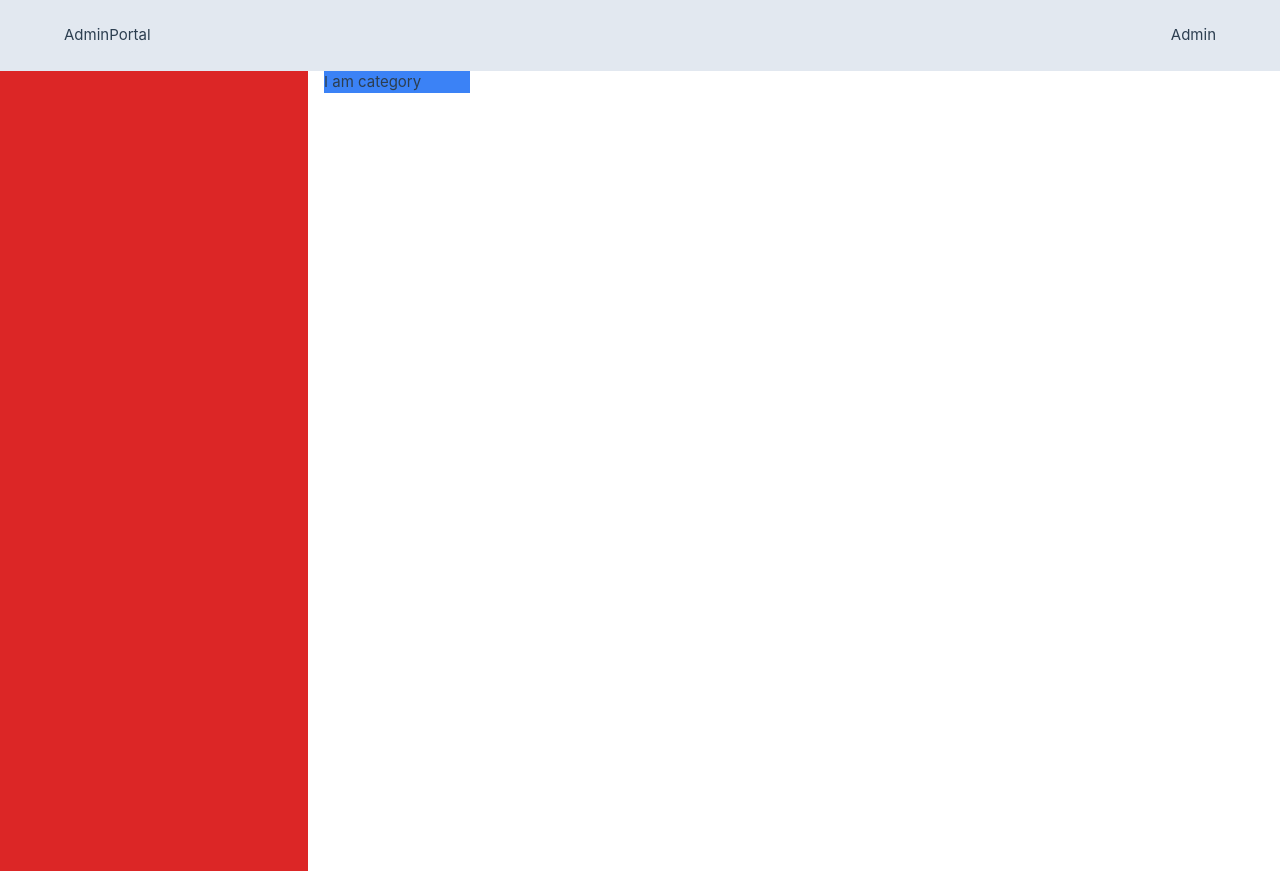
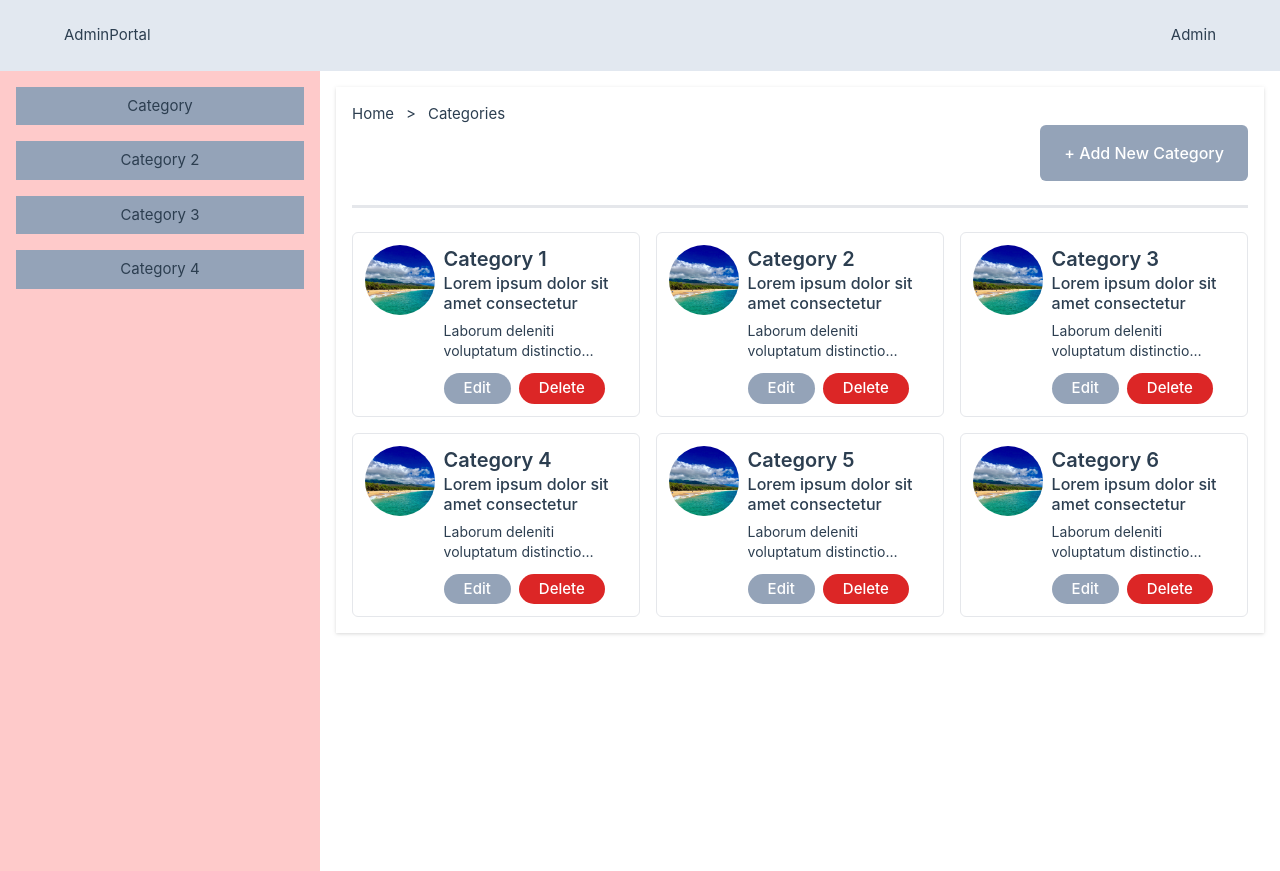
Before and after one commit to sabbir-neutrix/Admin-Portal-Vue-3, a Vue app: page /category in a window 1280 px wide. Built offline with nearby package versions, Linux system fonts and the light colour scheme.

Commit message:
working in category

```diff
--- a/src/App.vue
+++ b/src/App.vue
@@ -1,11 +1,11 @@
 <template>
     <div>
         <Header></Header>
-        <div class="grid grid-cols-8 gap-4">
-            <div class="bg-red-600 h-screen col-span-2">
+        <div class="grid grid-cols-8">
+            <div class="bg-red-200 h-screen col-span-2">
                 <Siderbar></Siderbar>
             </div>
-            <div>
+            <div class="col-span-6 p-4">
                 <router-view></router-view>
             </div>
         </div>
--- a/src/components/category/Category.vue
+++ b/src/components/category/Category.vue
@@ -1,3 +1,77 @@
 <template>
-    <h1 class="bg-blue-500">I am category</h1>
+    <div class="drop-shadow bg-white p-4">
+        <div class=" flex justify-start items-center gap-3">
+            <p>Home</p>
+            <p>></p>
+            <p>Categories</p>
+        </div>
+        <div class="text-end">
+            <button class="text-base font-medium px-6 py-4 bg-slate-400 text-white rounded-md">+ Add New Category</button>
+        </div>
+        <hr class="my-6 border-b-2" />
+        <div class="grid grid-cols-3 gap-4">
+            <div v-for="(category, index) in categories" :key="index"
+                class="flex justify-between items-start border rounded-md p-3">
+                <div class="w-[30%]">
+                    <img :src="category.image" alt="" class="w-[70px] h-[70px] object-cover rounded-full" />
+                </div>
+                <div class="w-[70%]">
+                    <p class="text-xl font-semibold line-clamp-2">{{ category.title }}</p>
+                    <p class="text-base font-medium leading-5 mb-2 line-clamp-2">{{ category.description }}</p>
+                    <p class="text-sm leading-5 line-clamp-2">{{ category.additionalInfo }}</p>
+                    <div class="flex justify-start items-center gap-2 mt-3">
+                        <button class="bg-slate-400 text-white font-medium rounded-full px-5 py-1">Edit</button>
+                        <button class="bg-red-600 text-white font-medium rounded-full px-5 py-1">Delete</button>
+                    </div>
+                </div>
+            </div>
+        </div>
+    </div>
 </template>
+
+<script>
+export default {
+  data() {
+    return {
+      categories: [
+        {
+          title: "Category 1",
+          description: "Lorem ipsum dolor sit amet consectetur",
+          additionalInfo: "Laborum deleniti voluptatum distinctio quibusdam iusto, rem quasi in asperiores",
+          image: "../../../public/images/test.jpg",
+        },
+        {
+          title: "Category 2",
+          description: "Lorem ipsum dolor sit amet consectetur",
+          additionalInfo: "Laborum deleniti voluptatum distinctio quibusdam iusto, rem quasi in asperiores",
+          image: "../../../public/images/test.jpg",
+        },
+        {
+          title: "Category 3",
+          description: "Lorem ipsum dolor sit amet consectetur",
+          additionalInfo: "Laborum deleniti voluptatum distinctio quibusdam iusto, rem quasi in asperiores",
+          image: "../../../public/images/test.jpg",
+        },
+        {
+          title: "Category 4",
+          description: "Lorem ipsum dolor sit amet consectetur",
+          additionalInfo: "Laborum deleniti voluptatum distinctio quibusdam iusto, rem quasi in asperiores",
+          image: "../../../public/images/test.jpg",
+        },
+        {
+          title: "Category 5",
+          description: "Lorem ipsum dolor sit amet consectetur",
+          additionalInfo: "Laborum deleniti voluptatum distinctio quibusdam iusto, rem quasi in asperiores",
+          image: "../../../public/images/test.jpg",
+        },
+        {
+          title: "Category 6",
+          description: "Lorem ipsum dolor sit amet consectetur",
+          additionalInfo: "Laborum deleniti voluptatum distinctio quibusdam iusto, rem quasi in asperiores",
+          image: "../../../public/images/test.jpg",
+        },
+      ],
+    };
+  },
+};
+</script>
--- a/src/components/layout/Sidebar.vue
+++ b/src/components/layout/Sidebar.vue
@@ -1,3 +1,40 @@
 <template>
+    <div class="p-4">
+        <div>
+            <button v-for="(buttons, index) in buttons" :key="index" class="bg-slate-400 w-full p-2 mb-4">
+                {{buttons.title}}
+            </button>
+        </div>
+    </div>
+</template>
 
-</template>
+<script>
+export default {
+  data() {
+    return {
+      buttons: [
+        {
+          title: "Category",
+          icon: "",
+          url: "Laborum deleniti voluptatum distinctio quibusdam iusto, rem quasi in asperiores",
+        },
+        {
+          title: "Category 2",
+          icon: "",
+          url: "Laborum deleniti voluptatum distinctio quibusdam iusto, rem quasi in asperiores",
+        },
+        {
+          title: "Category 3",
+          icon: "",
+          url: "Laborum deleniti voluptatum distinctio quibusdam iusto, rem quasi in asperiores",
+        },
+        {
+          title: "Category 4",
+          icon: "",
+          url: "Laborum deleniti voluptatum distinctio quibusdam iusto, rem quasi in asperiores",
+        },
+      ],
+    };
+  },
+};
+</script>
```
Also changed, not shown: public/images/test.jpg (added).
